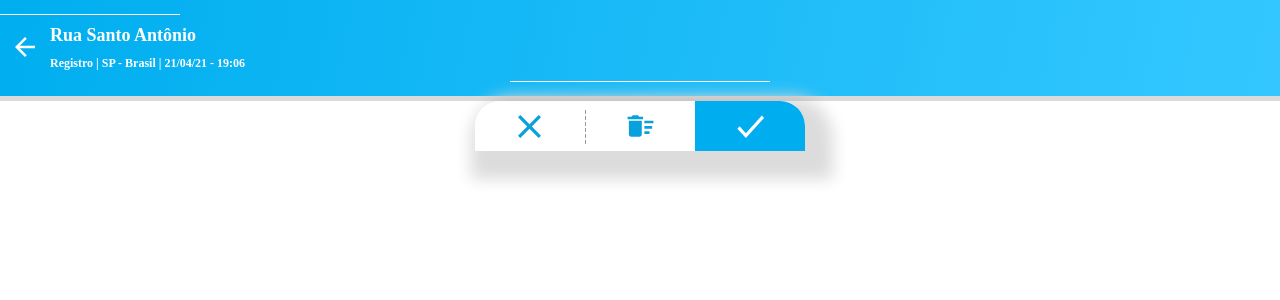
After one commit to WolneiACordeiro/Narrative-Phonegap, a PHP site: page /main.html in a window 1280 px wide. The commit adds this page. Shown: the top 300 px of the page. Run offline with PHP 8.4, Linux system fonts and the light colour scheme; some web fonts are replaced.

Commit message:
30/05/21

```diff
--- a/platforms/browser/www/css/index.css
+++ b/platforms/browser/www/css/index.css
@@ -819,3 +819,7 @@ body {
     #historic-list {
         margin-bottom: 50px;
     }
+
+    .selector-img {
+        box-sizing: content-box;
+      }
--- a/www/css/index.css
+++ b/www/css/index.css
@@ -541,6 +541,7 @@ body {
     object-fit: cover;
     margin-right: 5px;
     margin-top: 5px;
+    z-index: 999;
   }
 
   .mask-img-history-small {
@@ -616,7 +617,6 @@ body {
       display: flex;
       justify-content: flex-end;
       width: 330px;
-      height: 275px;
   }
 
   .historysave-img {
@@ -819,3 +819,25 @@ body {
     #historic-list {
         margin-bottom: 50px;
     }
+
+    .selector-img {
+        box-sizing: content-box;
+      }
+
+    .splide {
+        width: 330px;
+    }
+
+    .splide, .splide__slide {
+        position: relative;
+        outline: none;
+        height: 220px;
+    }
+
+    .splide__pagination__page {
+        border-radius: 0px 3px 0px 3px;
+    }
+
+    .splide__arrow--next, .splide__arrow--prev {
+        visibility: hidden;
+    }
--- /dev/null
+++ b/www/main.html
@@ -0,0 +1,61 @@
+<!DOCTYPE html>
+
+<html>
+
+<head>
+    <meta charset="utf-8" />
+    <meta name="format-detection" content="telephone=no" />
+    <meta name="msapplication-tap-highlight" content="no" />
+    <meta name="viewport"
+        content="user-scalable=no, initial-scale=1, maximum-scale=1, minimum-scale=1, width=device-width" />
+
+    <meta http-equiv="Content-Security-Policy"
+        content="default-src * 'unsafe-inline' gap:; style-src 'self' 'unsafe-inline'; media-src *" />
+
+    <link rel="stylesheet" type="text/css" href="css/index.css" />
+    <title>Narrative - Histórico</title>
+</head>
+
+<body>
+    <section id="container">
+        <div class="blue-header animate-apper">
+            <div class="blue-header-top">
+                <img src="img/components/line_top.svg" alt="Linha">
+            </div>
+            <div class="blue-header-center ">
+                <a href="javascript:javascript:history.go(-1)"><img class="back-icon"
+                        src="img/icons/arrow_back_white_24dp.svg" alt="Voltar"></a>
+                <div class="text-historic">
+                    <b>Rua Santo Antônio</b>
+                    <span>Registro | SP - Brasil | 21/04/21 - 19:06</span>
+                </div>
+            </div>
+            <div class="blue-header-bottom">
+                <img src="img/components/line_bot.svg" alt="Linha">
+            </div>
+        </div>
+        <div class="bottom-block"></div>
+
+        <div class="sub-options">
+            <div class="sub-options-block-1">
+                <img src="img/icons/close.svg" alt="Fechar">
+            </div>
+            <img src="img/components/crop_line.svg" alt="Linha">
+            <div class="sub-options-block-2">
+                <img src="img/icons/delete.svg" alt="Limpar">
+            </div>
+            <div class="sub-options-block-3 block-3-blue">
+                <img src="img/icons/save.svg" alt="Salvar">
+            </div>
+        </div>
+
+    </section>
+</body>
+
+<script language="javascript">
+    window.onload = function onfocus() {
+        document.getElementById('search').focus();
+    };
+</script>
+
+</html>
```
Also changed, not shown: platforms/browser/www/historiasalvar.html (+19 -0 lines), platforms/browser/www/main.html (added, +61 -0 lines), www/historialer.html (+16 -1 lines), www/historiasalvar.html (+20 -1 lines), package-lock.json (added), 1 other file.
